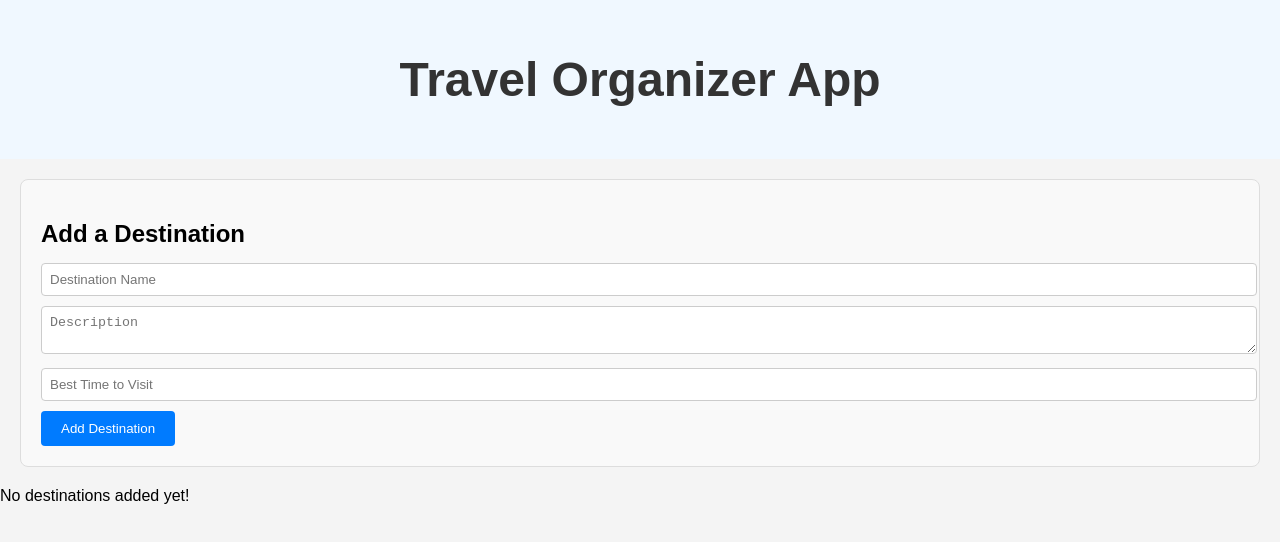
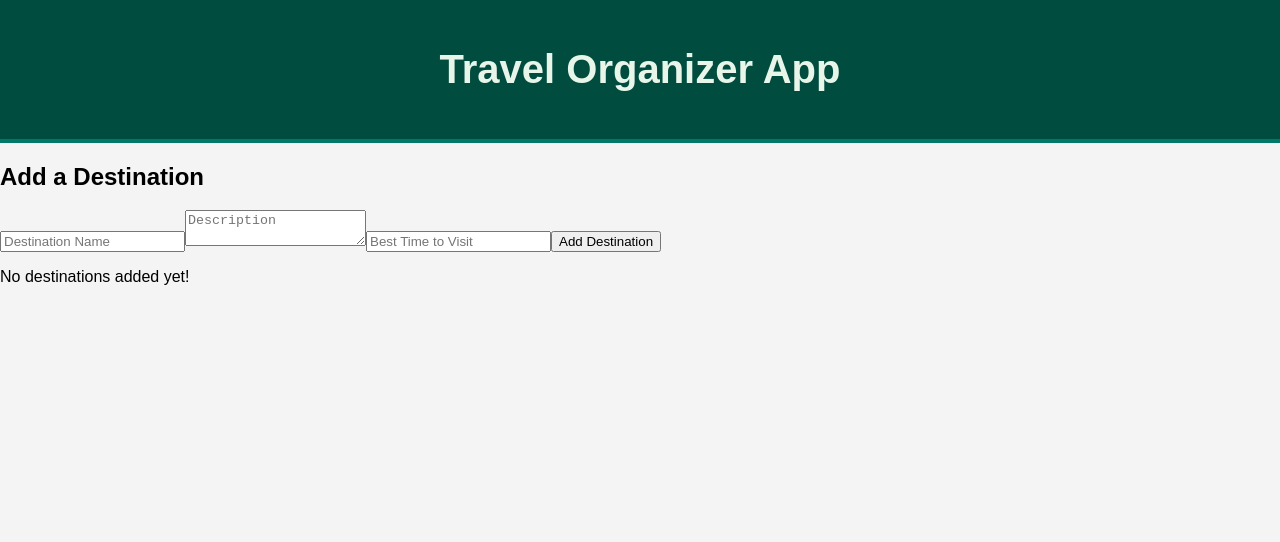
Before and after one commit to Ahsharah/React-Travel-App, a React (Create React App) app: page / in a window 1280 px wide. Shown: the top 542 px of the page. Built offline with nearby package versions, Linux system fonts and the light colour scheme.

Commit message:
Fixed createSlice error
Added DestinationCard component"

```diff
--- a/public/index.html
+++ b/public/index.html
@@ -5,39 +5,15 @@
     <link rel="icon" href="%PUBLIC_URL%/favicon.ico" />
     <meta name="viewport" content="width=device-width, initial-scale=1" />
     <meta name="theme-color" content="#000000" />
-    <meta
-      name="description"
-      content="Web site created using create-react-app"
-    />
+    <meta name="description" content="Travel Organizer App - Organize your dream destinations!" />
     <link rel="apple-touch-icon" href="%PUBLIC_URL%/logo192.png" />
-    <!--
-      manifest.json provides metadata used when your web app is installed on a
-      user's mobile device or desktop. See https://developers.google.com/web/fundamentals/web-app-manifest/
-    -->
-    <link rel="manifest" href="%PUBLIC_URL%/manifest.json" />
-    <!--
-      Notice the use of %PUBLIC_URL% in the tags above.
-      It will be replaced with the URL of the `public` folder during the build.
-      Only files inside the `public` folder can be referenced from the HTML.
-
-      Unlike "/favicon.ico" or "favicon.ico", "%PUBLIC_URL%/favicon.ico" will
-      work correctly both with client-side routing and a non-root public URL.
-      Learn how to configure a non-root public URL by running `npm run build`.
-    -->
-    <title>React App</title>
+    <!-- Add Poppins Font -->
+    <link href="https://fonts.googleapis.com/css2?family=Poppins:wght@400;600&display=swap" rel="stylesheet" />
+    <!-- Title -->
+    <title>Travel Organizer App</title>
   </head>
   <body>
     <noscript>You need to enable JavaScript to run this app.</noscript>
     <div id="root"></div>
-    <!--
-      This HTML file is a template.
-      If you open it directly in the browser, you will see an empty page.
-
-      You can add webfonts, meta tags, or analytics to this file.
-      The build step will place the bundled scripts into the <body> tag.
-
-      To begin the development, run `npm start` or `yarn start`.
-      To create a production bundle, use `npm run build` or `yarn build`.
-    -->
   </body>
 </html>
--- a/src/App.css
+++ b/src/App.css
@@ -1,38 +1,119 @@
-.App {
-  text-align: center;
+/* Fonts and Global Settings */
+body {
+  font-family: 'Poppins', sans-serif;
+  background-color: #E3F1E2; /* Light green background for a rainforest feel */
+  color: #2F2E2D; /* Dark neutral text for contrast */
+  margin: 0;
+  padding: 0;
 }
 
-.App-logo {
-  height: 40vmin;
-  pointer-events: none;
+/* Header Styling */
+header {
+  background-color: #090378; /* Deep rainforest blue */
+  color: #E3F1E2; /* Light contrast for text */
+  text-align: center;
+  padding: 20px 0;
+  font-size: 1.5rem;
 }
 
-@media (prefers-reduced-motion: no-preference) {
-  .App-logo {
-    animation: App-logo-spin infinite 20s linear;
-  }
+/* Form Section */
+form {
+  background-color: #090124; /* Dark jungle green */
+  color: #FFFFFF; /* Light text on dark background */
+  border-radius: 8px;
+  padding: 20px;
+  margin: 20px auto;
+  max-width: 500px;
+  box-shadow: 0 4px 8px rgba(0, 0, 0, 0.2);
 }
 
-.App-header {
-  background-color: #282c34;
-  min-height: 100vh;
-  display: flex;
-  flex-direction: column;
-  align-items: center;
-  justify-content: center;
-  font-size: calc(10px + 2vmin);
-  color: white;
+form input,
+form textarea,
+form button {
+  font-family: 'Poppins', sans-serif;
 }
 
-.App-link {
-  color: #61dafb;
+form input,
+form textarea {
+  width: 100%;
+  padding: 10px;
+  margin-bottom: 15px;
+  border: 1px solid #CCC;
+  border-radius: 4px;
+  font-size: 1rem;
 }
 
-@keyframes App-logo-spin {
-  from {
-    transform: rotate(0deg);
-  }
-  to {
-    transform: rotate(360deg);
-  }
+form button {
+  background-color: #020066; /* Bold rainforest accent color */
+  color: #FFF;
+  border: none;
+  padding: 10px 15px;
+  border-radius: 4px;
+  cursor: pointer;
+  transition: background-color 0.3s;
 }
+
+form button:hover {
+  background-color: #060041; /* Darker shade for hover effect */
+}
+
+/* Destination Card */
+.destination-card {
+  background-color: #090246; /* Earthy rainforest green */
+  color: #FFF;
+  border-radius: 8px;
+  margin: 10px;
+  padding: 15px;
+  box-shadow: 0 4px 8px rgba(0, 0, 0, 0.1);
+  transition: transform 0.3s;
+}
+
+.destination-card:hover {
+  transform: translateY(-5px);
+}
+
+/* Destination Card Tags */
+.destination-card .tag {
+  display: inline-block;
+  padding: 5px 10px;
+  border-radius: 15px;
+  margin-top: 10px;
+  font-size: 0.8rem;
+  color: #FFF;
+  background-color: #3C9C59; /* Bright leaf green */
+}
+
+/* Buttons */
+button {
+  background-color: #030529; /* Deep purple rainforest accent */
+  color: white;
+  border: none;
+  padding: 10px 20px;
+  font-size: 1rem;
+  border-radius: 5px;
+  cursor: pointer;
+  transition: background-color 0.3s;
+}
+
+button:hover {
+  background-color: #020416; /* Dark purple shade */
+}
+
+/* Destination List */
+.destination-list {
+  display: flex;
+  flex-wrap: wrap;
+  justify-content: center;
+  gap: 20px;
+  margin: 20px auto;
+  max-width: 1000px;
+}
+
+/* Footer */
+footer {
+  background-color: #0A0A0A;
+  color: #E3F1E2;
+  text-align: center;
+  padding: 10px;
+  font-size: 0.9rem;
+}
--- a/src/components/DestinationForm/DestinationForm.css
+++ b/src/components/DestinationForm/DestinationForm.css
@@ -1,33 +1,34 @@
-.destination-form {
-  margin: 20px;
+/* Form container */
+.form-container {
+  background-color: #f1f8e9; /* Light rainforest green */
   padding: 20px;
-  background-color: #f9f9f9;
-  border: 1px solid #ddd;
   border-radius: 8px;
+  box-shadow: 0 4px 6px rgba(0, 0, 0, 0.1);
+  margin-bottom: 20px;
 }
 
-.destination-form h2 {
+/* Input styles */
+.form-container input,
+.form-container textarea {
+  width: 100%;
+  padding: 10px;
   margin-bottom: 15px;
+  border: 1px solid #a5d6a7; /* Soft green border */
+  border-radius: 4px;
+  font-size: 1rem;
+  color: #1b5e20; /* Forest green text */
 }
 
-.destination-form input,
-.destination-form textarea {
-  width: 100%;
-  padding: 8px;
-  margin-bottom: 10px;
-  border: 1px solid #ccc;
+.form-container button {
+  background-color: #4caf50; /* Vibrant tropical green */
+  color: #ffffff;
+  padding: 10px 15px;
+  border: none;
   border-radius: 4px;
+  font-size: 1rem;
+  transition: background-color 0.3s ease;
 }
 
-.destination-form button {
-  padding: 10px 20px;
-  background-color: #007bff;
-  color: white;
-  border: none;
-  border-radius: 4px;
-  cursor: pointer;
+.form-container button:hover {
+  background-color: #388e3c; /* Darker green for hover */
 }
-
-.destination-form button:hover {
-  background-color: #0056b3;
-}
--- a/src/components/Header/Header.css
+++ b/src/components/Header/Header.css
@@ -1,8 +1,11 @@
 .header {
-    background-color: #f0f8ff;
-    padding: 20px;
-    text-align: center;
-    font-size: 24px;
-    font-weight: bold;
-    color: #333;
-  }
+  background-color: #004d40; /* Rainforest teal */
+  color: #e8f5e9; /* Soft green for contrast */
+  padding: 20px;
+  text-align: center;
+  border-bottom: 4px solid #00796b; /* Darker teal for border */
+}
+
+.header h1 {
+  font-size: 2.5rem;
+}
```
Also changed, not shown: src/components/DestinationList/DestinationList.css (+28 -34 lines).
